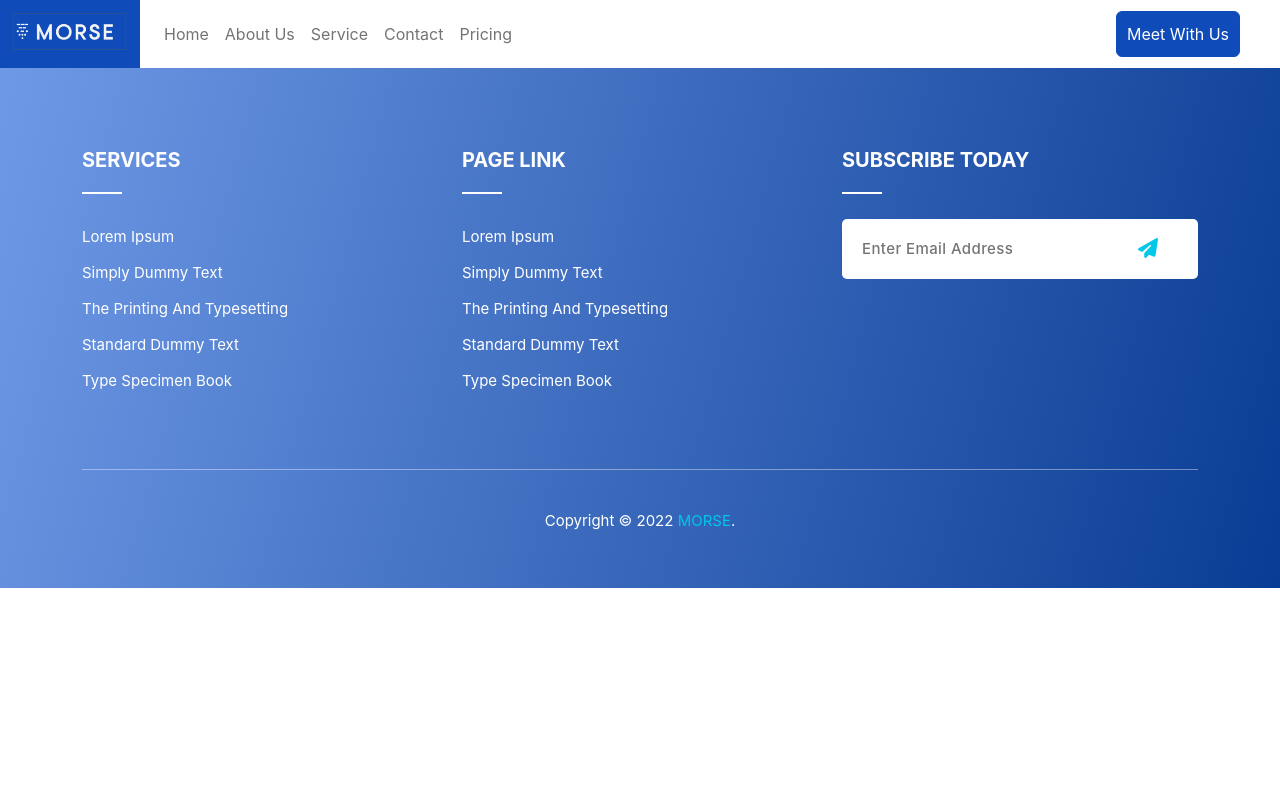
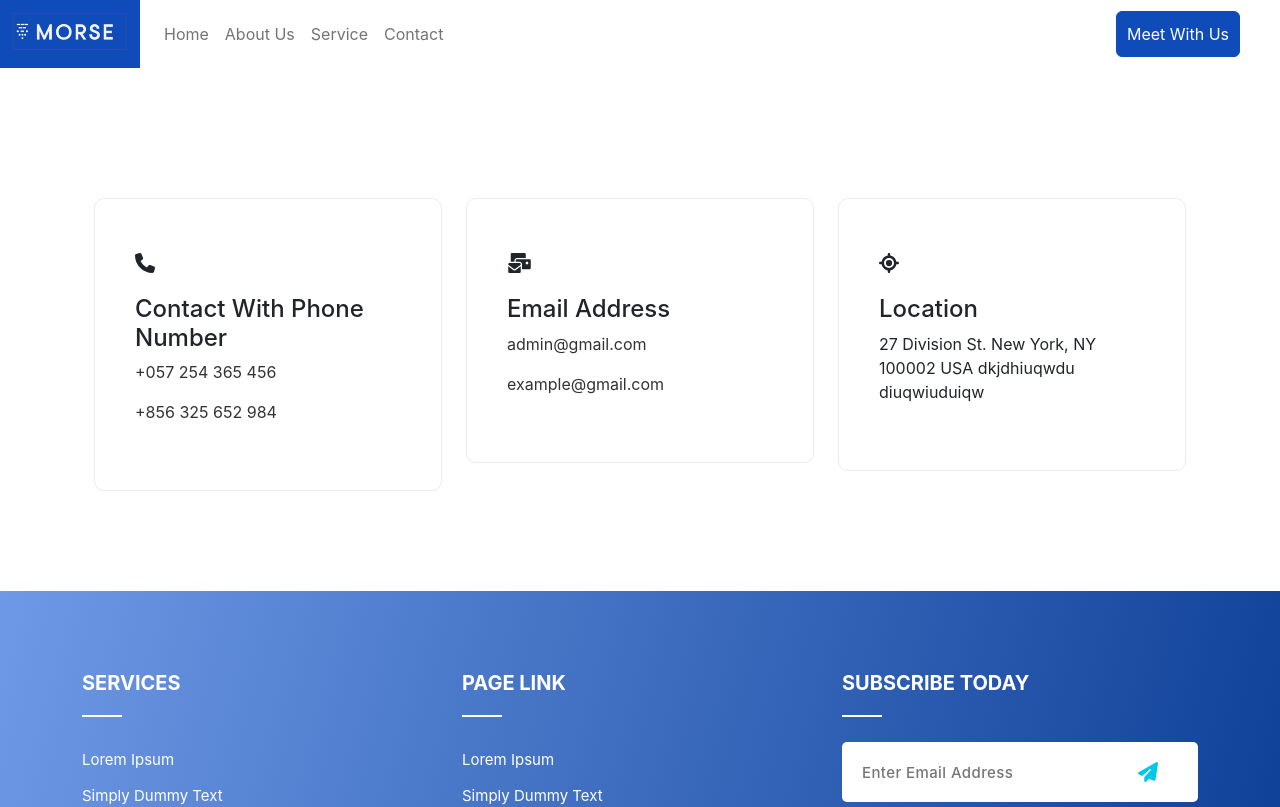
Before and after one commit to tgytr/morseWeb, a React (Create React App) app: page /#/contactus in a window 1280 px wide. Shown: the top 807 px of the page. Built offline with nearby package versions, Linux system fonts and the light colour scheme.

Commit message:
contact us

```diff
--- a/src/App.js
+++ b/src/App.js
@@ -4,7 +4,6 @@ import CustomNavbar from "./components/Navbar/CustomNavbar";
 // import Footer from "./components/Footer/Footer";
 import HomeScreen from "./screens/HomeScreen";
 import {
-  BrowserRouter,
   // HashRouter,
   Route,
   Routes,
@@ -15,14 +14,17 @@ import Footer from "./components/Footer/Footer";
 function App() {
   return (
     <div>
-      <BrowserRouter>
+      {/*<HashRouter>*/}
       {/*<BrowserRouter>*/}
       <CustomNavbar />
-        <Routes style={{ flex: 1 }}>
+      <Routes
+        style={{ flex: 1 }}
+        // basename={`/https://tgytr.github.io/morseWeb`}
+      >
         {/*<Route path='/' exact />*/}
-          <Route path="/home" element={<HomeScreen />} />
+        <Route exact path="" element={<HomeScreen />} />
         {/*<Route path="/" element={<AboutUsScreen />} />*/}
-          <Route path="/contactus" element={<ContactUsScreen />} />
+        <Route exact path="/contactus" element={<ContactUsScreen />} />
         {/*<Route path="/" element={<HomeScreen />} />*/}
         {/*<Route path="/" element={<HomeScreen />} />*/}
         {/* /!*<Route path='/services' component={Services} />*!/*/}
@@ -30,7 +32,7 @@ function App() {
         {/* <Route path="/login" component={LoginScreen} />*/}
       </Routes>
       <Footer />
-      </BrowserRouter>
+      {/*</HashRouter>*/}
     </div>
   );
 }
--- /dev/null
+++ b/src/components/ContactUsDetails/ContactUsDetailsContainer.css
@@ -0,0 +1,7 @@
+.rn-address {
+  margin-top: 30px;
+  border: 1px solid #ebebeb;
+  border-radius: 10px;
+  background: #fff;
+  padding: 54px 40px 50px;
+}
--- /dev/null
+++ b/src/components/ContactUsDetails/ContactUsDetailsContainer.js
@@ -0,0 +1,76 @@
+import "./ContactUsDetailsContainer.css";
+import { Container } from "react-bootstrap";
+import React from "react";
+import {
+  faLocation,
+  faMailBulk,
+  faPhone,
+} from "@fortawesome/free-solid-svg-icons";
+import { FontAwesomeIcon } from "@fortawesome/react-fontawesome";
+
+function ContactUsDetailsContainer() {
+  return (
+    <Container style={{ paddingTop: 100, paddingBottom: 100 }}>
+      <div className="rn-contact-top-area ptb--120 bg_color--5">
+        <div className="container">
+          <div className="row">
+            <div className="col-lg-4 col-md-6 col-sm-6 col-12">
+              <div className="rn-address">
+                <FontAwesomeIcon
+                  icon={faPhone}
+                  style={{ marginBottom: 20 }}
+                  size={"lg"}
+                />
+                <div className="inner">
+                  <h4 className="title">Contact With Phone Number</h4>
+                  <p>
+                    <a href="tel:+057 254 365 456">+057 254 365 456</a>
+                  </p>
+                  <p>
+                    <a href="tel:+856 325 652 984">+856 325 652 984</a>
+                  </p>
+                </div>
+              </div>
+            </div>
+            <div className="col-lg-4 col-md-6 col-sm-6 col-12 mt_mobile--50">
+              <div className="rn-address">
+                <FontAwesomeIcon
+                  icon={faMailBulk}
+                  size={"lg"}
+                  style={{ marginBottom: 20 }}
+                />
+                <div className="inner">
+                  <h4 className="title">Email Address</h4>
+                  <p>
+                    <a href="mailto:admin@gmail.com">admin@gmail.com</a>
+                  </p>
+                  <p>
+                    <a href="mailto:example@gmail.com">example@gmail.com</a>
+                  </p>
+                </div>
+              </div>
+            </div>
+            <div className="col-lg-4 col-md-6 col-sm-6 col-12 mt_md--50 mt_sm--50">
+              <div className="rn-address">
+                <FontAwesomeIcon
+                  icon={faLocation}
+                  size={"lg"}
+                  style={{ marginBottom: 20 }}
+                />
+                <div className="inner">
+                  <h4 className="title">Location</h4>
+                  <p>
+                    27 Division St. New York, NY 100002 USA dkjdhiuqwdu
+                    diuqwiuduiqw
+                  </p>
+                </div>
+              </div>
+            </div>
+          </div>
+        </div>
+      </div>
+    </Container>
+  );
+}
+
+export default ContactUsDetailsContainer;
--- a/src/components/HomeMainCorousel/HomeMainCarousel.js
+++ b/src/components/HomeMainCorousel/HomeMainCarousel.js
@@ -1,6 +1,7 @@
 import "./HomeMainCarousel.css";
 import { Button, Carousel, Image } from "react-bootstrap";
 import React from "react";
+import { Link } from "react-router-dom";
 
 function HomeMainCarousel() {
   return (
@@ -32,6 +33,8 @@ function HomeMainCarousel() {
             <br /> Retail Services
           </h2>
           <Button
+            as={Link}
+            to={"/contactus"}
             style={{
               backgroundColor: "#0f4cba",
               borderColor: "#0f4cba",
--- a/src/components/Navbar/CustomNavbar.js
+++ b/src/components/Navbar/CustomNavbar.js
@@ -2,6 +2,7 @@ import "./CustomNavbar.css";
 import { Navbar, Nav, Button } from "react-bootstrap";
 import React from "react";
 import navbarLogo from "../../assets/morse_logo.png";
+import { Link } from "react-router-dom";
 // import { Link } from "react-router-dom";
 
 function CustomNavbar() {
@@ -14,7 +15,7 @@ function CustomNavbar() {
       style={{ padding: 0 }}
     >
       <Navbar.Brand
-        href="/home"
+        href="/"
         style={{ backgroundColor: "#0f4cba", padding: 10 }}
       >
         <img alt="" src={navbarLogo} width="120" height="50" />
@@ -29,11 +30,21 @@ function CustomNavbar() {
           style={{ maxHeight: "350px" }}
           navbarScroll
         >
-          <Nav.Link href="/home">Home</Nav.Link>
-          <Nav.Link href="/about">About Us</Nav.Link>
-          <Nav.Link href="/services">Service</Nav.Link>
-          <Nav.Link href="/contactus">Contact</Nav.Link>
-          <Nav.Link href="/pricing">Pricing</Nav.Link>
+          <Nav.Link as={Link} to="/">
+            Home
+          </Nav.Link>
+          <Nav.Link as={Link} to="/about">
+            About Us
+          </Nav.Link>
+          <Nav.Link as={Link} to="/services">
+            Service
+          </Nav.Link>
+          <Nav.Link as={Link} to="/contactus">
+            Contact
+          </Nav.Link>
+          {/*<Nav.Link as={Link} to="/pricing">*/}
+          {/*  Pricing*/}
+          {/*</Nav.Link>*/}
         </Nav>
         <div
           className="d-flex"
@@ -44,6 +55,8 @@ function CustomNavbar() {
           }}
         >
           <Button
+            as={Link}
+            to={"/contactus"}
             style={{
               backgroundColor: "#0f4cba",
               borderColor: "#0f4cba",
--- a/src/components/ServicesContainer/ServicesContainer.js
+++ b/src/components/ServicesContainer/ServicesContainer.js
@@ -33,7 +33,7 @@ const serviceList = [
 function ServicesContainer() {
   return (
     <Container style={{ paddingTop: 100, paddingBottom: 100 }}>
-      <Row xs={1} md={4} className="g-4">
+      <Row xs={1} md={3} sm={2} lg={4} className="g-4">
         {serviceList.map((item, index) => {
           console.log(item, "item");
           console.log(index, "index");
--- a/src/index.js
+++ b/src/index.js
@@ -4,11 +4,17 @@ import "bootstrap/dist/css/bootstrap.css";
 import "./index.css";
 import App from "./App";
 import reportWebVitals from "./reportWebVitals";
+import {
+  // BrowserRouter,
+  HashRouter,
+} from "react-router-dom";
 
 const root = ReactDOM.createRoot(document.getElementById("root"));
 root.render(
   <React.StrictMode>
-    <App />
+    <HashRouter>
+      <App />
+    </HashRouter>
   </React.StrictMode>
 );
 
--- a/src/screens/ContactUsScreen.js
+++ b/src/screens/ContactUsScreen.js
@@ -1,11 +1,9 @@
-// import CustomNavbar from "./../components/Navbar/CustomNavbar";
-import ServicesContainer from "./../components/ServicesContainer/ServicesContainer";
-// import Footer from "./../components/Footer/Footer";
+import ContactUsDetailsContainer from "../components/ContactUsDetails/ContactUsDetailsContainer";
 
 function ContactUsScreen() {
   return (
     <div>
-      <ServicesContainer />
+      <ContactUsDetailsContainer />
     </div>
   );
 }
--- a/src/screens/HomeScreen.js
+++ b/src/screens/HomeScreen.js
@@ -1,9 +1,7 @@
-// import CustomNavbar from "./components/Navbar/CustomNavbar";
 import HomeMainCarousel from "./../components/HomeMainCorousel/HomeMainCarousel";
 import ServicesContainer from "./../components/ServicesContainer/ServicesContainer";
 import ServicesContainerTwo from "./../components/ServicesContainerTwo/ServicesContainerTwo";
 import PricingPlansContainer from "./../components/PricingPlansContainer/PricingPlansContainer";
-// import Footer from "./../components/Footer/Footer";
 
 function HomeScreen() {
   return (
@@ -12,7 +10,6 @@ function HomeScreen() {
       <ServicesContainer />
       <ServicesContainerTwo />
       <PricingPlansContainer />
-      {/*<Footer />*/}
     </div>
   );
 }
```
Lines whose indentation alone changed are shown as unchanged.
